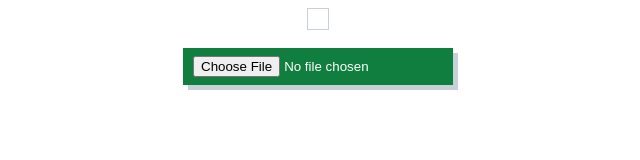
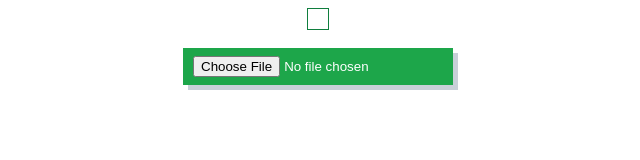
Before and after one commit to kilian579/profilepicturegenerator, a plain HTML site: page index.html in a window 1280 px wide. In both pictures the pointer is over the input 640 px from the left and 66 px from the top of the page. Shown: the whole page, without its empty margins (322-962 px from the left). Drawn offline with Linux system fonts and the light colour scheme.

Commit message:
hübschi fix

```diff
--- a/css/style.css
+++ b/css/style.css
@@ -5,7 +5,7 @@ body {
 canvas#canvas {
     margin: 0 auto;
     display: block;
-    border: 1px solid #C8D0D8;
+    border: 1px solid #107e3e;
     padding: 10px;
 }
 
@@ -21,6 +21,6 @@ canvas#canvas {
     margin: 0 auto;
 }
 
-a.button:hover {
+.button:hover {
     background-color: #1da64a;
 }
```
